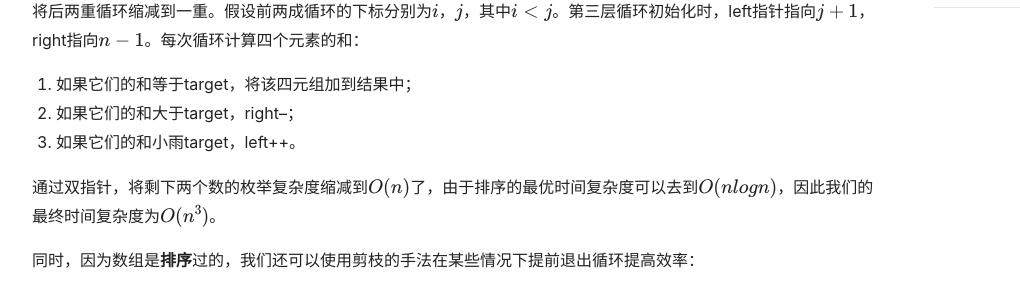
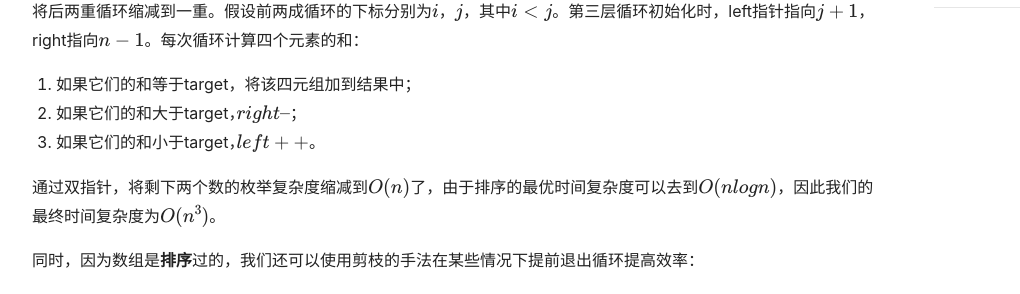
Before and after one commit to WuhuGoldPilot/wuhugoldpilot.github.io, a Jekyll site: the page built from _posts/algorithm/2022-04-08-algorithm-fourSum.md, in a window 1280 px wide and 900 px high, scrolled down 938 px. Shown: the part 160-454 px from the top of the window, without its empty margins (71-1091 px from the left). Built offline with Jekyll 4.4.1, drawn with Linux system fonts in a browser that asks for light colours; nearby versions of some CDN libraries; formulas are drawn with MathJax 3; comment, search, counter and statistics services are not loaded.

Commit message:
update: four sum

```diff
--- a/_posts/algorithm/2022-04-08-algorithm-fourSum.md
+++ b/_posts/algorithm/2022-04-08-algorithm-fourSum.md
@@ -48,8 +48,8 @@ nums[a] + nums[b] + nums[c] + nums[d] == target
 
 使用上述方法，可以避免枚举到重复的四元组，但是四层循环还是存在。因为数组已经排序，我们可以使用双指针的方法将后两重循环缩减到一重。假设前两成循环的下标分别为$i$，$j$，其中$i<j$。第三层循环初始化时，left指针指向$j+1$，right指向$n-1$。每次循环计算四个元素的和：
 1. 如果它们的和等于target，将该四元组加到结果中；
-2. 如果它们的和大于target，right--；
-3. 如果它们的和小雨target，left++。
+2. 如果它们的和大于target，$right--$；
+3. 如果它们的和小于target，$left++$。
 
 通过双指针，将剩下两个数的枚举复杂度缩减到$O(n)$了，由于排序的最优时间复杂度可以去到$O(nlogn)$，因此我们的最终时间复杂度为$O(n^3)$。
 
```
